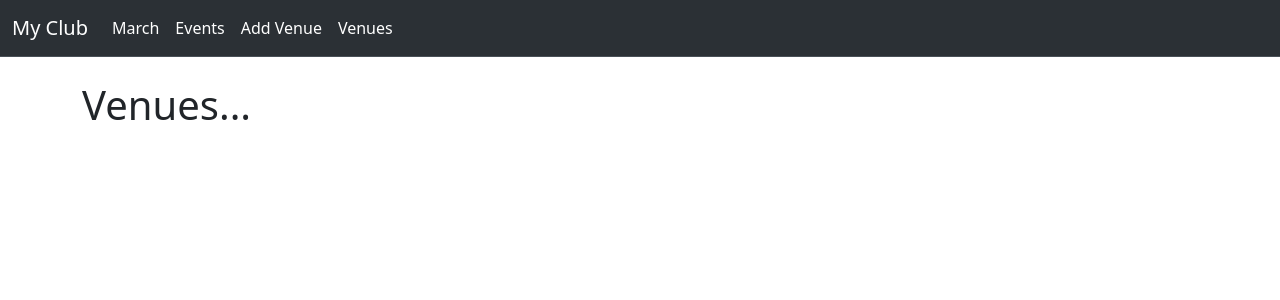
After one commit to Mr-DeBonis/myclub-django, a Django app: page /list_venues in a window 1280 px wide. The commit adds this page. Shown: the top 300 px of the page. Run offline with Django 5.2, Linux system fonts and the light colour scheme; data that the repository does not hold is empty.

Commit message:
Add query for venue details

```diff
--- a/events/templates/events/event_list.html
+++ b/events/templates/events/event_list.html
@@ -2,15 +2,13 @@
 
 {% block content %}
     <h1>Events</h1>
-    <br>
     {% for event in event_list %}
-        <div class="card">
+        <div class="card my-4">
             <div class="card-header">
                 {{ event }}
             </div>
             <div class="card-body">
                 <h5 class="card-title">Venue: {{ event.venue }}</h5>
-                <p class="card-text">
                 <ul>
                     <li>Date: {{ event.event_date }}</li>
                     <li>Venue Website: {{ event.venue.web }}</li>
@@ -23,10 +21,8 @@
                         </ul>
                     {% endfor %}
                 </ul>
-                </p>
             </div>
         </div>
-        <br>
     {% endfor %}
 
 
--- a/events/templates/events/navbar.html
+++ b/events/templates/events/navbar.html
@@ -16,11 +16,11 @@
                 <li class="nav-item">
                     <a class="nav-link active" aria-current="page" href="{% url 'add-venue' %}">Add Venue</a>
                 </li>
+                <li class="nav-item">
+                    <a class="nav-link active" aria-current="page" href="{% url 'list-venues' %}">Venues</a>
+                </li>
+
             </ul>
-            <form class="d-flex" role="search">
-                <input class="form-control me-2" type="search" placeholder="Search" aria-label="Search"/>
-                <button class="btn btn-outline-success" type="submit">Search</button>
-            </form>
         </div>
     </div>
 </nav>
--- /dev/null
+++ b/events/templates/events/venue.html
@@ -0,0 +1,16 @@
+{% extends 'events/base.html' %}
+{% block content %}
+    <h1>Venues...</h1>
+    <div class="my-4">
+        <table class="table table-striped table-hover table-bordered">
+
+            {% for venue in venue_list %}
+                <tr>
+                    <td>
+                        <a href="{% url 'show-venue' venue.id %}">{{ venue }}</a>
+                    </td>
+                </tr>
+            {% endfor %}
+        </table>
+    </div>
+{% endblock %}
--- a/events/urls.py
+++ b/events/urls.py
@@ -14,4 +14,7 @@ urlpatterns = [
     path('<int:year>/<str:month>/', views.home, name="home"),
     path('events', views.all_events, name="list-events"),
     path('add_venue', views.add_venue, name="add-venue"),
+    path('list_venues', views.list_venues, name="list-venues"),
+    path('show_venue/<venue_id>', views.show_venue, name="show-venue"),
+
 ]
--- a/events/views.py
+++ b/events/views.py
@@ -6,7 +6,7 @@ from django.http import HttpResponseRedirect
 from django.shortcuts import render
 
 from events.forms import VenueForm
-from events.models import Event
+from events.models import Event, Venue
 
 
 # Create your views here.
@@ -59,3 +59,14 @@ def add_venue(request):
         'submitted': submitted,
     }
     return render(request, 'events/add_venue.html', context=context)
+
+
+def list_venues(request):
+    venue_list = Venue.objects.all()
+    return render(request, 'events/venue.html', {'venue_list': venue_list})
+
+
+def show_venue(request, venue_id):
+    venue = Venue.objects.get(pk=venue_id)
+
+    return render(request, 'events/show_venue.html', {'venue': venue})
```
Also changed, not shown: events/templates/events/add_venue.html (+4 -3 lines), events/templates/events/show_venue.html (added, +17 -0 lines). Lines whose indentation alone changed are shown as unchanged.
